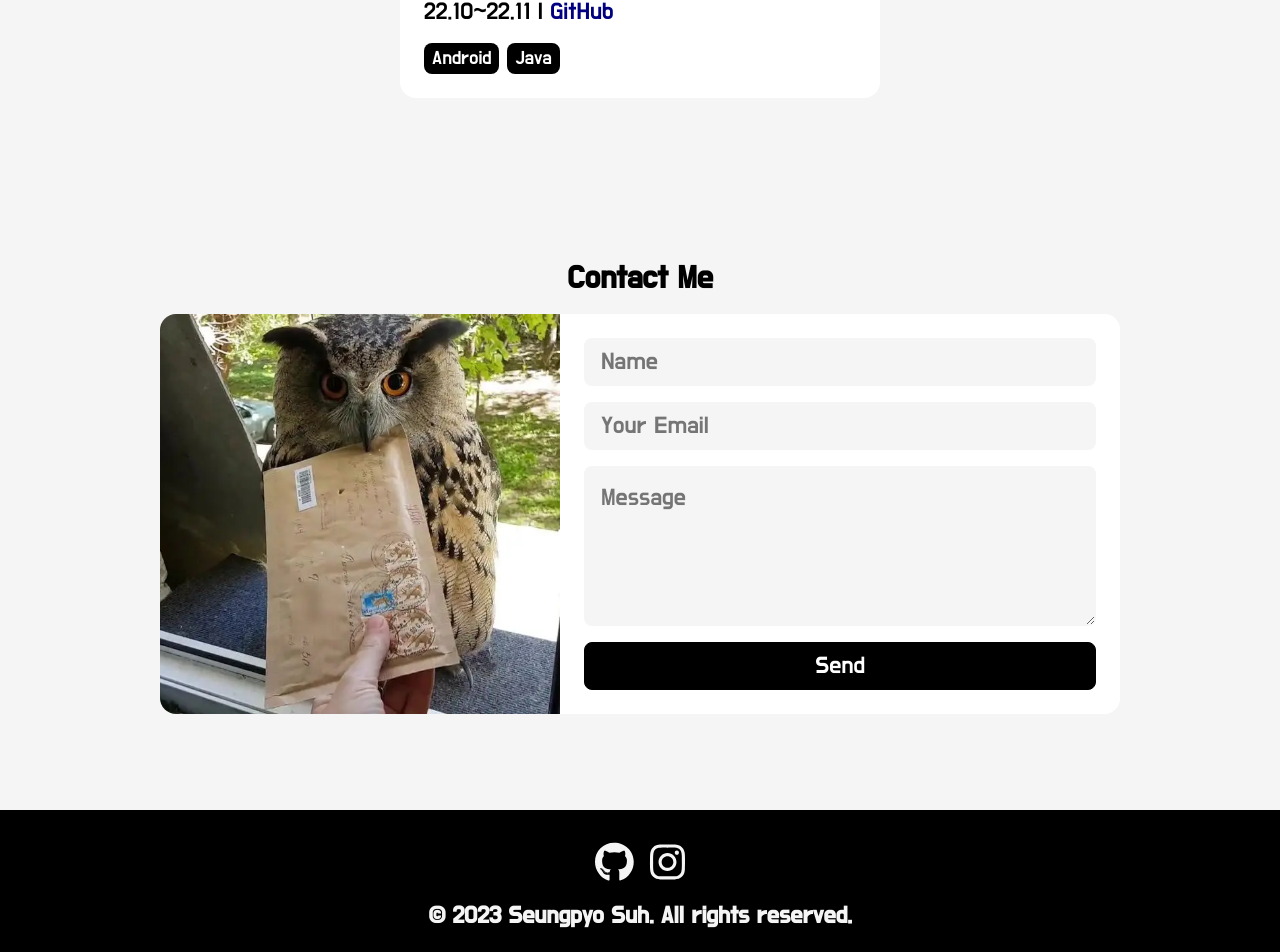
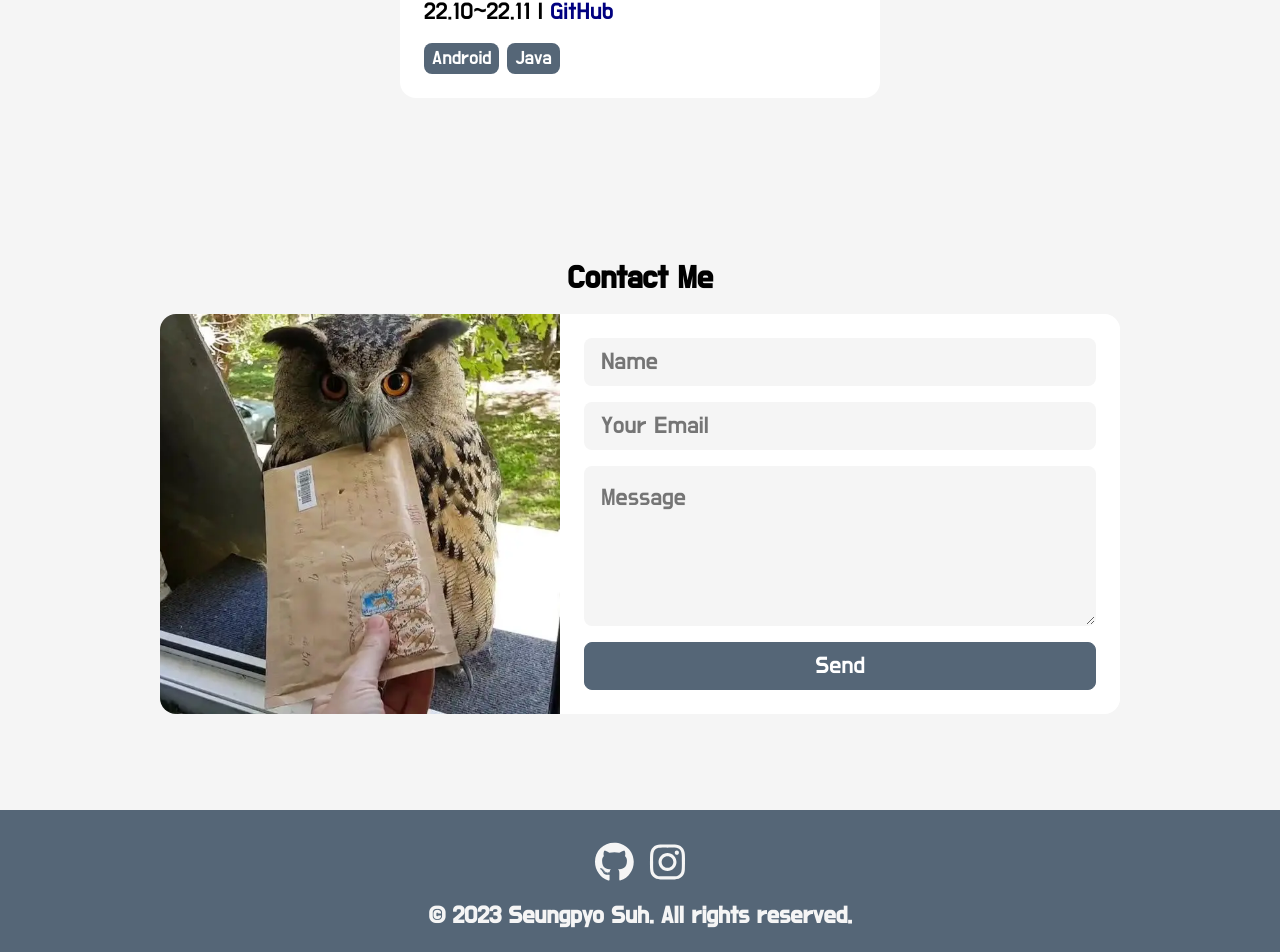
Before and after one commit to sspzoa/portfoliov3, a Next.js app: page / in a window 1280 px wide. Shown: the part 3247-4199 px from the top of the page. Built offline with nearby package versions, Linux system fonts and the light colour scheme.

Commit message:
my color

```diff
--- a/src/app/layout.tsx
+++ b/src/app/layout.tsx
@@ -21,8 +21,8 @@
         <html lang="en">
         <head>
             <link rel='icon' href='/src/app/favicon.ico'/>
-            <meta name="theme-color" content="#000000" />
-            <meta name="apple-mobile-web-app-status-bar-style" content="#000000" />
+            <meta name="theme-color" content="#556677" />
+            <meta name="apple-mobile-web-app-status-bar-style" content="#556677" />
         </head>
         <body className={inter.className}>
         <Navbar/>
--- a/src/styles/Footer.module.css
+++ b/src/styles/Footer.module.css
@@ -1,6 +1,6 @@
 .footer {
     padding: 2rem 0;
-    background: black;
+    background: #556677;
     display: flex;
     flex-direction: column;
     gap: 1rem;
--- a/src/styles/Home/Contact.module.css
+++ b/src/styles/Home/Contact.module.css
@@ -78,8 +78,8 @@
     width: 100%;
     padding: 0.5rem;
     border-radius: 0.5rem;
-    border: 1px solid black;
-    background-color: black;
+    border: 1px solid #556677;
+    background-color: #556677;
     color: white;
     font-size: 1.5rem;
     cursor: pointer;
--- a/src/styles/Home/Projects.module.css
+++ b/src/styles/Home/Projects.module.css
@@ -73,7 +73,7 @@
 }
 
 .tag {
-    background-color: black;
+    background-color: #556677;
     padding: 0.2rem 0.5rem;
     border-radius: 0.5rem;
     font-size: 1.2rem;
```
